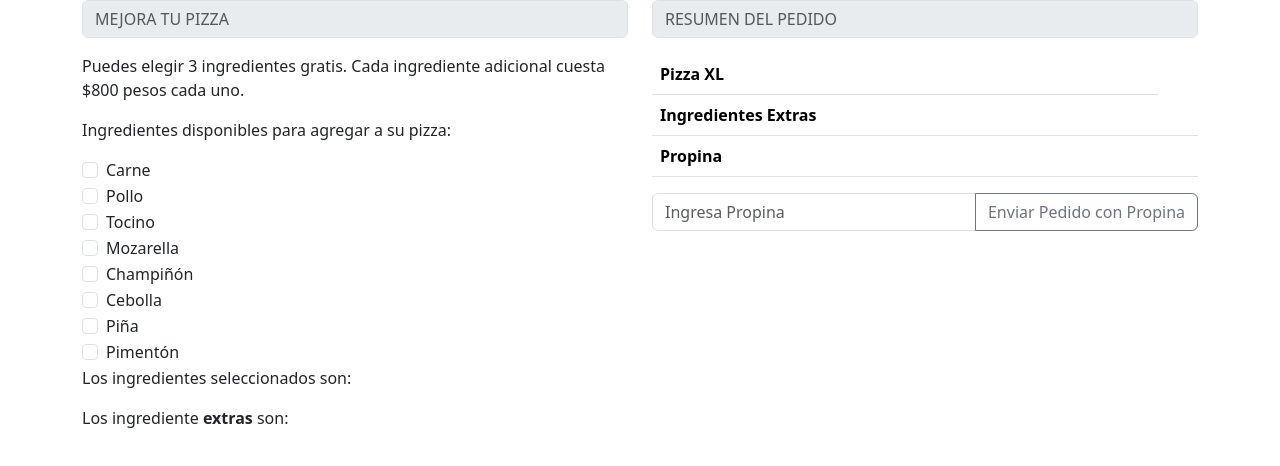
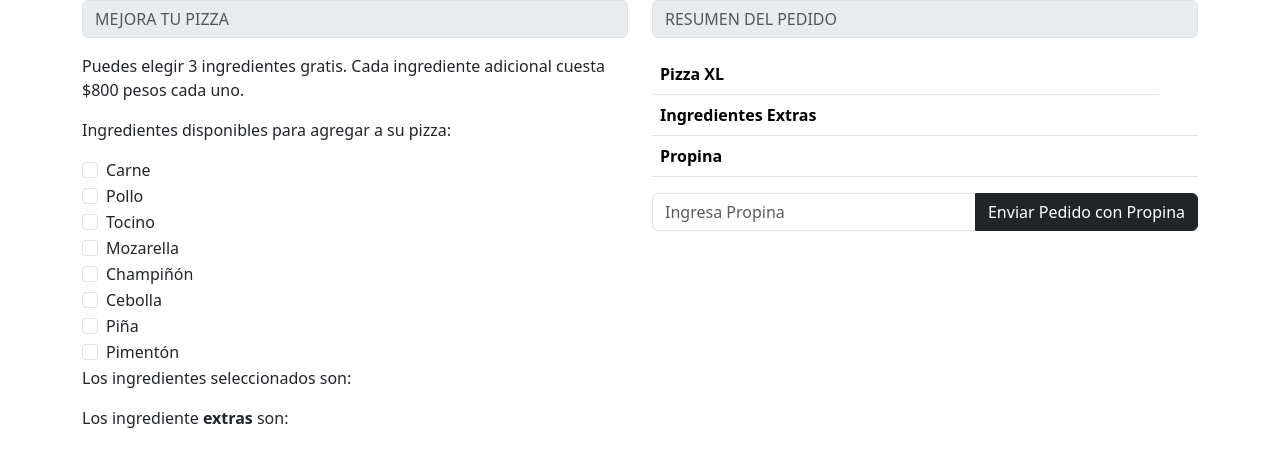
Before and after one commit to lavoassie/Modulo4, a plain HTML site: page S3/Rebound/index.html in a window 1280 px wide. Drawn offline with nearby package versions, Linux system fonts and the light colour scheme.

Commit message:
Avance vista Derecha

```diff
--- a/S3/Rebound/index.html
+++ b/S3/Rebound/index.html
@@ -116,7 +116,7 @@
                   <div class="input-group mb-3">
                     <input type="text" class="form-control" placeholder="Ingresa Propina"
                         aria-label="Recipient's username" aria-describedby="button-addon2">
-                    <button class="btn btn-outline-secondary" type="button" id="button-addon2">Enviar Pedido con Propina</button>
+                    <button class="btn btn-dark" type="button" id="button-addon2">Enviar Pedido con Propina</button>
                 </div>
             </div>
             </form>
```
